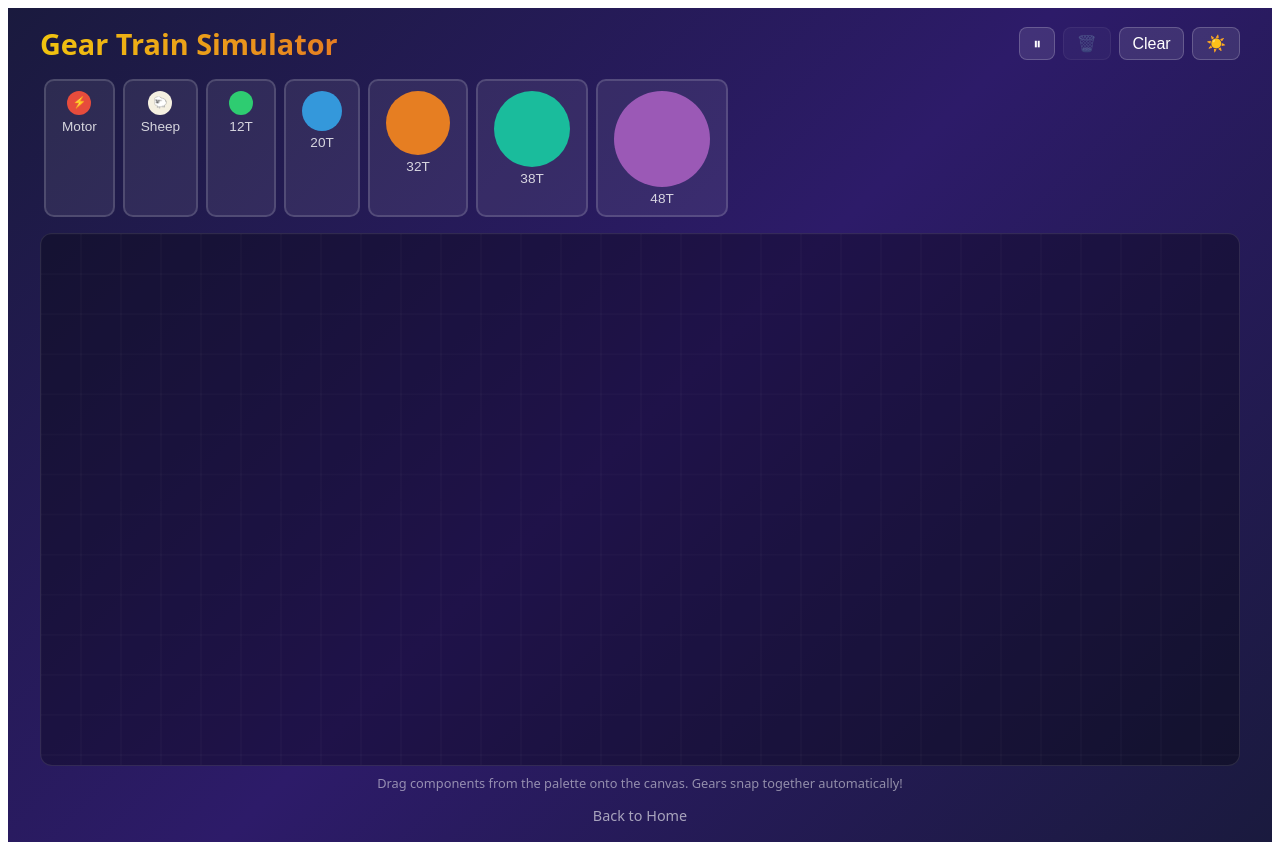
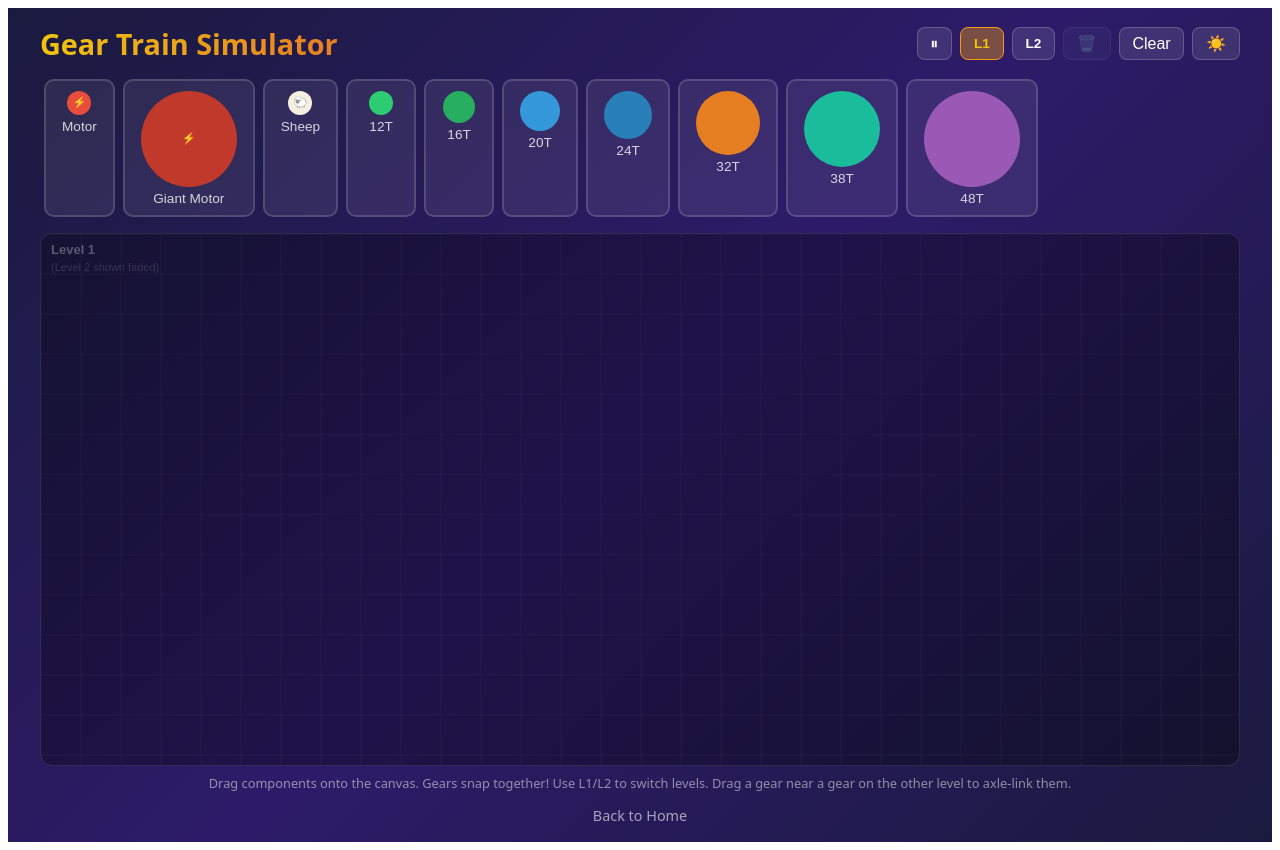
Before and after one commit to PaulHobbs/julian-hobbs, a SvelteKit app: page /gears in a window 1280 px wide. Built offline with nearby package versions, Linux system fonts and the light colour scheme.

Commit message:
gears: add levels and 16/24 tooth gears

```diff
--- a/src/routes/gears/+page.svelte
+++ b/src/routes/gears/+page.svelte
@@ -2,7 +2,7 @@
 	import { onMount } from 'svelte';
 
 	// --- Types ---
-	type GearType = 'motor' | 'gear' | 'sheep';
+	type GearType = 'motor' | 'gear' | 'sheep' | 'slow-motor';
 	type PaletteItem = { type: GearType; teeth: number; label: string; color: string };
 	type Gear = {
 		id: number;
@@ -16,17 +16,22 @@
 		color: string;
 		jammed: boolean;
 		label: string;
+		level: number; // 1 or 2
 	};
 
 	// --- Constants ---
 	const MODULE = 5;
 	const MOTOR_RPM = 60;
+	const SLOW_MOTOR_RPM = 15;
 	const SNAP_TOLERANCE = 15;
 	const PALETTE_ITEMS: PaletteItem[] = [
 		{ type: 'motor', teeth: 12, label: 'Motor', color: '#e74c3c' },
+		{ type: 'slow-motor', teeth: 48, label: 'Giant Motor', color: '#c0392b' },
 		{ type: 'sheep', teeth: 12, label: 'Sheep', color: '#f5f0e1' },
 		{ type: 'gear', teeth: 12, label: '12T', color: '#2ecc71' },
+		{ type: 'gear', teeth: 16, label: '16T', color: '#27ae60' },
 		{ type: 'gear', teeth: 20, label: '20T', color: '#3498db' },
+		{ type: 'gear', teeth: 24, label: '24T', color: '#2980b9' },
 		{ type: 'gear', teeth: 32, label: '32T', color: '#e67e22' },
 		{ type: 'gear', teeth: 38, label: '38T', color: '#1abc9c' },
 		{ type: 'gear', teeth: 48, label: '48T', color: '#9b59b6' },
@@ -36,6 +41,14 @@
 		return (teeth * MODULE) / 2;
 	}
 
+	function isMotorType(type: GearType): boolean {
+		return type === 'motor' || type === 'sheep' || type === 'slow-motor';
+	}
+
+	function getMotorRpm(type: GearType): number {
+		return type === 'slow-motor' ? SLOW_MOTOR_RPM : MOTOR_RPM;
+	}
+
 	// --- State ---
 	let canvasEl: HTMLCanvasElement | undefined = $state(undefined);
 	let gears: Gear[] = $state([]);
@@ -43,6 +56,7 @@
 	let selectedGearId: number | null = $state(null);
 	let playing = $state(true);
 	let darkMode = $state(true);
+	let activeLevel = $state(1);
 	let animFrameId = 0;
 	let lastTime = 0;
 
@@ -74,22 +88,28 @@
 	}
 
 	function areMeshed(g1: Gear, g2: Gear): boolean {
+		if (g1.level !== g2.level) return false;
 		const ideal = meshDistance(g1, g2);
 		const actual = actualDistance(g1, g2);
 		return Math.abs(actual - ideal) < 3;
 	}
 
-	function findMeshNeighbors(gear: Gear): Gear[] {
-		return gears.filter(g => g.id !== gear.id && areMeshed(g, gear));
+	/** Check if two gears share the same axle (same position, different levels) */
+	function areAxleConnected(g1: Gear, g2: Gear): boolean {
+		if (g1.level === g2.level) return false;
+		const dx = g1.x - g2.x;
+		const dy = g1.y - g2.y;
+		return Math.sqrt(dx * dx + dy * dy) < 3;
 	}
 
 	// --- Snap logic ---
-	function findSnapPosition(gear: { teeth: number }, x: number, y: number, excludeId: number): { x: number; y: number; snapTo: Gear } | null {
+	function findSnapPosition(gear: { teeth: number }, x: number, y: number, excludeId: number, level: number): { x: number; y: number; snapTo: Gear } | null {
 		let bestSnap: { x: number; y: number; snapTo: Gear } | null = null;
 		let bestDist = Infinity;
 
 		for (const other of gears) {
 			if (other.id === excludeId) continue;
+			if (other.level !== level) continue;
 			const ideal = pitchRadius(gear.teeth) + pitchRadius(other.teeth);
 			const dx = x - other.x;
 			const dy = y - other.y;
@@ -115,11 +135,31 @@
 		return bestSnap;
 	}
 
-	// Check if placing at (x,y) would overlap any existing gear (excluding excludeId)
-	function wouldOverlap(teeth: number, x: number, y: number, excludeId: number): boolean {
+	/** Find a gear on the OTHER level near (x,y) that we could axle-connect to */
+	function findAxleSnapTarget(x: number, y: number, excludeId: number, currentLevel: number): Gear | null {
+		const AXLE_SNAP_DIST = 25;
+		let best: Gear | null = null;
+		let bestDist = Infinity;
+		for (const other of gears) {
+			if (other.id === excludeId) continue;
+			if (other.level === currentLevel) continue;
+			const dx = x - other.x;
+			const dy = y - other.y;
+			const dist = Math.sqrt(dx * dx + dy * dy);
+			if (dist < AXLE_SNAP_DIST && dist < bestDist) {
+				bestDist = dist;
+				best = other;
+			}
+		}
+		return best;
+	}
+
+	// Check if placing at (x,y) would overlap any existing gear on same level (excluding excludeId)
+	function wouldOverlap(teeth: number, x: number, y: number, excludeId: number, level: number): boolean {
 		const r = pitchRadius(teeth);
 		for (const other of gears) {
 			if (other.id === excludeId) continue;
+			if (other.level !== level) continue;
 			const otherR = pitchRadius(other.teeth);
 			const dx = x - other.x;
 			const dy = y - other.y;
@@ -141,20 +181,23 @@
 			g.jammed = false;
 		}
 
-		// Build adjacency
-		const adj = new Map<number, number[]>();
+		// Build adjacency: meshing (same level, opposite dir) + axle (cross level, same dir)
+		const adj = new Map<number, { id: number; type: 'mesh' | 'axle' }[]>();
 		for (const g of gears) adj.set(g.id, []);
 		for (let i = 0; i < gears.length; i++) {
 			for (let j = i + 1; j < gears.length; j++) {
 				if (areMeshed(gears[i], gears[j])) {
-					adj.get(gears[i].id)!.push(gears[j].id);
-					adj.get(gears[j].id)!.push(gears[i].id);
+					adj.get(gears[i].id)!.push({ id: gears[j].id, type: 'mesh' });
+					adj.get(gears[j].id)!.push({ id: gears[i].id, type: 'mesh' });
+				} else if (areAxleConnected(gears[i], gears[j])) {
+					adj.get(gears[i].id)!.push({ id: gears[j].id, type: 'axle' });
+					adj.get(gears[j].id)!.push({ id: gears[i].id, type: 'axle' });
 				}
 			}
 		}
 
 		// Find motors
-		const motors = gears.filter(g => g.type === 'motor' || g.type === 'sheep');
+		const motors = gears.filter(g => isMotorType(g.type));
 
 		// BFS from each motor
 		const visited = new Set<number>();
@@ -163,7 +206,7 @@
 
 		for (const motor of motors) {
 			if (visited.has(motor.id)) continue;
-			motor.rpm = MOTOR_RPM;
+			motor.rpm = getMotorRpm(motor.type);
 			motor.direction = 1;
 
 			const queue: number[] = [motor.id];
@@ -173,15 +216,25 @@
 				const currentId = queue.shift()!;
 				const current = gearMap.get(currentId)!;
 
-				for (const neighborId of adj.get(currentId)!) {
-					const neighbor = gearMap.get(neighborId)!;
-					const expectedDir = -current.direction;
-					const expectedRpm = (current.rpm * current.teeth) / neighbor.teeth;
+				for (const link of adj.get(currentId)!) {
+					const neighbor = gearMap.get(link.id)!;
 
-					if (visited.has(neighborId)) {
+					let expectedDir: number;
+					let expectedRpm: number;
+
+					if (link.type === 'mesh') {
+						// Meshing: opposite direction, RPM scales by gear ratio
+						expectedDir = -current.direction;
+						expectedRpm = (current.rpm * current.teeth) / neighbor.teeth;
+					} else {
+						// Axle: same direction, same RPM (rigid connection)
+						expectedDir = current.direction;
+						expectedRpm = current.rpm;
+					}
+
+					if (visited.has(link.id)) {
 						// Check for jam: if already visited with different direction
 						if (neighbor.direction !== expectedDir) {
-							// Jam! Mark entire connected component
 							markJammed(motor.id, adj, gearMap);
 						}
 						continue;
@@ -189,14 +242,14 @@
 
 					neighbor.direction = expectedDir;
 					neighbor.rpm = expectedRpm;
-					visited.add(neighborId);
-					queue.push(neighborId);
+					visited.add(link.id);
+					queue.push(link.id);
 				}
 			}
 		}
 	}
 
-	function markJammed(startId: number, adj: Map<number, number[]>, gearMap: Map<number, Gear>): void {
+	function markJammed(startId: number, adj: Map<number, { id: number; type: string }[]>, gearMap: Map<number, Gear>): void {
 		const visited = new Set<number>();
 		const queue = [startId];
 		visited.add(startId);
@@ -206,28 +259,29 @@
 			gear.jammed = true;
 			gear.rpm = 0;
 			gear.direction = 0;
-			for (const nid of adj.get(id)!) {
-				if (!visited.has(nid)) {
-					visited.add(nid);
-					queue.push(nid);
+			for (const link of adj.get(id)!) {
+				if (!visited.has(link.id)) {
+					visited.add(link.id);
+					queue.push(link.id);
 				}
 			}
 		}
 	}
 
 	// --- Canvas drawing ---
-	function drawGear(ctx: CanvasRenderingContext2D, gear: Gear, isSelected: boolean): void {
+	function drawGear(ctx: CanvasRenderingContext2D, gear: Gear, isSelected: boolean, alpha: number = 1): void {
 		const pr = pitchRadius(gear.teeth);
 		const outerR = pr + MODULE * 0.8;
 		const innerR = pr - MODULE * 0.8;
 		const toothCount = gear.teeth;
 
 		ctx.save();
+		ctx.globalAlpha = alpha;
 		ctx.translate(gear.x, gear.y);
 		ctx.rotate(gear.angle);
 
 		// Glow effect for fast-spinning gears
-		if (Math.abs(gear.rpm) > 100 && !gear.jammed) {
+		if (Math.abs(gear.rpm) > 100 && !gear.jammed && alpha > 0.5) {
 			const glowIntensity = Math.min((Math.abs(gear.rpm) - 100) / 200, 1);
 			ctx.shadowColor = gear.color;
 			ctx.shadowBlur = 15 + glowIntensity * 20;
@@ -293,6 +347,17 @@
 			ctx.fillText('⚡', 0, 0);
 		}
 
+		// Slow motor indicator
+		if (gear.type === 'slow-motor' && !gear.jammed) {
+			ctx.fillStyle = '#fff';
+			ctx.font = `bold ${Math.max(pr * 0.25, 10)}px sans-serif`;
+			ctx.textAlign = 'center';
+			ctx.textBaseline = 'middle';
+			ctx.fillText('⚡', 0, -pr * 0.08);
+			ctx.font = `${Math.max(pr * 0.12, 7)}px sans-serif`;
+			ctx.fillText('SLOW', 0, pr * 0.12);
+		}
+
 		// Sheep indicator
 		if (gear.type === 'sheep' && !gear.jammed) {
 			ctx.fillStyle = '#333';
@@ -307,6 +372,7 @@
 		// Selection ring
 		if (isSelected) {
 			ctx.save();
+			ctx.globalAlpha = alpha;
 			ctx.translate(gear.x, gear.y);
 			ctx.beginPath();
 			ctx.arc(0, 0, outerR + 6, 0, Math.PI * 2);
@@ -319,8 +385,9 @@
 		}
 
 		// Direction arrow (when spinning)
-		if (gear.direction !== 0 && !gear.jammed && playing) {
+		if (gear.direction !== 0 && !gear.jammed && playing && alpha > 0.5) {
 			ctx.save();
+			ctx.globalAlpha = alpha;
 			ctx.translate(gear.x, gear.y);
 			const arrowR = outerR + 12;
 			const arrowAngle = gear.angle + (gear.direction > 0 ? 0 : Math.PI);
@@ -378,14 +445,20 @@
 			ctx.stroke();
 		}
 
-		// Draw mesh connections
-		for (let i = 0; i < gears.length; i++) {
-			for (let j = i + 1; j < gears.length; j++) {
-				if (areMeshed(gears[i], gears[j])) {
+		const inactiveLevel = activeLevel === 1 ? 2 : 1;
+		const inactiveGears = gears.filter(g => g.level === inactiveLevel);
+		const activeGears = gears.filter(g => g.level === activeLevel);
+
+		// Draw inactive level mesh connections (desaturated)
+		ctx.save();
+		ctx.filter = 'saturate(0.2)';
+		for (let i = 0; i < inactiveGears.length; i++) {
+			for (let j = i + 1; j < inactiveGears.length; j++) {
+				if (areMeshed(inactiveGears[i], inactiveGears[j])) {
 					ctx.beginPath();
-					ctx.moveTo(gears[i].x, gears[i].y);
-					ctx.lineTo(gears[j].x, gears[j].y);
-					ctx.strokeStyle = gears[i].jammed ? 'rgba(255,0,0,0.3)' : darkMode ? 'rgba(255,255,255,0.15)' : 'rgba(0,0,0,0.12)';
+					ctx.moveTo(inactiveGears[i].x, inactiveGears[i].y);
+					ctx.lineTo(inactiveGears[j].x, inactiveGears[j].y);
+					ctx.strokeStyle = inactiveGears[i].jammed ? 'rgba(255,0,0,0.1)' : darkMode ? 'rgba(255,255,255,0.06)' : 'rgba(0,0,0,0.04)';
 					ctx.lineWidth = 2;
 					ctx.setLineDash([4, 4]);
 					ctx.stroke();
@@ -394,8 +467,53 @@
 			}
 		}
 
-		// Draw gears
-		for (const gear of gears) {
+		// Draw inactive level gears (desaturated + transparent)
+		for (const gear of inactiveGears) {
+			drawGear(ctx, gear, false, 0.25);
+		}
+		ctx.restore();
+
+		// Draw axle connection indicators (between levels)
+		for (const ag of activeGears) {
+			for (const ig of inactiveGears) {
+				if (areAxleConnected(ag, ig)) {
+					ctx.save();
+					ctx.beginPath();
+					const r = Math.max(pitchRadius(ag.teeth), pitchRadius(ig.teeth)) * 0.15;
+					ctx.arc(ag.x, ag.y, r + 4, 0, Math.PI * 2);
+					ctx.strokeStyle = '#f39c12';
+					ctx.lineWidth = 2;
+					ctx.setLineDash([3, 3]);
+					ctx.stroke();
+					ctx.setLineDash([]);
+					// Draw a small "axle" indicator
+					ctx.beginPath();
+					ctx.arc(ag.x, ag.y, 3, 0, Math.PI * 2);
+					ctx.fillStyle = '#f39c12';
+					ctx.fill();
+					ctx.restore();
+				}
+			}
+		}
+
+		// Draw active level mesh connections
+		for (let i = 0; i < activeGears.length; i++) {
+			for (let j = i + 1; j < activeGears.length; j++) {
+				if (areMeshed(activeGears[i], activeGears[j])) {
+					ctx.beginPath();
+					ctx.moveTo(activeGears[i].x, activeGears[i].y);
+					ctx.lineTo(activeGears[j].x, activeGears[j].y);
+					ctx.strokeStyle = activeGears[i].jammed ? 'rgba(255,0,0,0.3)' : darkMode ? 'rgba(255,255,255,0.15)' : 'rgba(0,0,0,0.12)';
+					ctx.lineWidth = 2;
+					ctx.setLineDash([4, 4]);
+					ctx.stroke();
+					ctx.setLineDash([]);
+				}
+			}
+		}
+
+		// Draw active level gears
+		for (const gear of activeGears) {
 			drawGear(ctx, gear, gear.id === selectedGearId);
 		}
 
@@ -409,8 +527,14 @@
 			let px = dragX;
 			let py = dragY;
 
-			const snap = findSnapPosition({ teeth }, px, py, excludeId);
-			if (snap) {
+			// Check for axle snap to other level first
+			const axleTarget = findAxleSnapTarget(px, py, excludeId, activeLevel);
+
+			const snap = findSnapPosition({ teeth }, px, py, excludeId, activeLevel);
+			if (axleTarget) {
+				px = axleTarget.x;
+				py = axleTarget.y;
+			} else if (snap) {
 				px = snap.x;
 				py = snap.y;
 			}
@@ -418,7 +542,8 @@
 			const previewGear: Gear = {
 				id: -1, type, teeth, x: px, y: py,
 				angle: 0, rpm: 0, direction: 0,
-				color, jammed: false, label: ''
+				color, jammed: false, label: '',
+				level: activeLevel,
 			};
 
 			ctx.globalAlpha = 0.5;
@@ -426,7 +551,7 @@
 			ctx.globalAlpha = 1;
 
 			// Snap indicator
-			if (snap) {
+			if (snap && !axleTarget) {
 				ctx.beginPath();
 				ctx.arc(px, py, pitchRadius(teeth) + MODULE + 4, 0, Math.PI * 2);
 				ctx.strokeStyle = '#f1c40f';
@@ -435,7 +560,36 @@
 				ctx.stroke();
 				ctx.setLineDash([]);
 			}
+
+			// Axle snap indicator
+			if (axleTarget) {
+				ctx.beginPath();
+				ctx.arc(px, py, pitchRadius(teeth) + MODULE + 4, 0, Math.PI * 2);
+				ctx.strokeStyle = '#f39c12';
+				ctx.lineWidth = 3;
+				ctx.setLineDash([6, 3]);
+				ctx.stroke();
+				ctx.setLineDash([]);
+				// Label
+				ctx.fillStyle = '#f39c12';
+				ctx.font = 'bold 12px sans-serif';
+				ctx.textAlign = 'center';
+				ctx.textBaseline = 'bottom';
+				ctx.fillText('AXLE LINK', px, py - pitchRadius(teeth) - MODULE - 10);
+			}
 		}
+
+		// Level indicator on canvas
+		ctx.save();
+		ctx.fillStyle = darkMode ? 'rgba(255,255,255,0.3)' : 'rgba(0,0,0,0.2)';
+		ctx.font = 'bold 13px sans-serif';
+		ctx.textAlign = 'left';
+		ctx.textBaseline = 'top';
+		ctx.fillText(`Level ${activeLevel}`, 10, 10);
+		ctx.fillStyle = darkMode ? 'rgba(255,255,255,0.15)' : 'rgba(0,0,0,0.1)';
+		ctx.font = '11px sans-serif';
+		ctx.fillText(`(Level ${inactiveLevel} shown faded)`, 10, 28);
+		ctx.restore();
 	}
 
 	// --- Animation loop ---
@@ -468,9 +622,10 @@
 	}
 
 	function findGearAt(x: number, y: number): Gear | null {
-		// Check in reverse so topmost gear is found first
+		// Only find gears on the active level
 		for (let i = gears.length - 1; i >= 0; i--) {
 			const g = gears[i];
+			if (g.level !== activeLevel) continue;
 			const outerR = pitchRadius(g.teeth) + MODULE;
 			const dx = x - g.x;
 			const dy = y - g.y;
@@ -521,12 +676,19 @@
 			// Move existing gear
 			let newX = dragX;
 			let newY = dragY;
-			const snap = findSnapPosition({ teeth: dragGear.teeth }, newX, newY, dragGear.id);
-			if (snap) {
+
+			// Check axle snap
+			const axleTarget = findAxleSnapTarget(newX, newY, dragGear.id, activeLevel);
+
+			const snap = findSnapPosition({ teeth: dragGear.teeth }, newX, newY, dragGear.id, activeLevel);
+			if (axleTarget) {
+				newX = axleTarget.x;
+				newY = axleTarget.y;
+			} else if (snap) {
 				newX = snap.x;
 				newY = snap.y;
 			}
-			if (!wouldOverlap(dragGear.teeth, newX, newY, dragGear.id)) {
+			if (!wouldOverlap(dragGear.teeth, newX, newY, dragGear.id, activeLevel)) {
 				dragGear.x = newX;
 				dragGear.y = newY;
 			}
@@ -535,15 +697,22 @@
 			// Place new gear from palette
 			let newX = dragX;
 			let newY = dragY;
-			const snap = findSnapPosition({ teeth: dragFromPalette.teeth }, newX, newY, -1);
-			if (snap) {
+
+			// Check axle snap
+			const axleTarget = findAxleSnapTarget(newX, newY, -1, activeLevel);
+
+			const snap = findSnapPosition({ teeth: dragFromPalette.teeth }, newX, newY, -1, activeLevel);
+			if (axleTarget) {
+				newX = axleTarget.x;
+				newY = axleTarget.y;
+			} else if (snap) {
 				newX = snap.x;
 				newY = snap.y;
 			}
 			// Only place if within canvas bounds
 			const pr = pitchRadius(dragFromPalette.teeth);
 			if (newX > pr && newX < canvasWidth - pr && newY > pr && newY < canvasHeight - pr) {
-				if (!wouldOverlap(dragFromPalette.teeth, newX, newY, -1)) {
+				if (!wouldOverlap(dragFromPalette.teeth, newX, newY, -1, activeLevel)) {
 					const newGear: Gear = {
 						id: nextId++,
 						type: dragFromPalette.type,
@@ -556,6 +725,7 @@
 						color: dragFromPalette.color,
 						jammed: false,
 						label: dragFromPalette.label,
+						level: activeLevel,
 					};
 					gears = [...gears, newGear];
 					selectedGearId = newGear.id;
@@ -629,6 +799,11 @@
 		playing = !playing;
 	}
 
+	function switchLevel(): void {
+		activeLevel = activeLevel === 1 ? 2 : 1;
+		selectedGearId = null;
+	}
+
 	// --- Resize ---
 	function updateCanvasSize(): void {
 		if (!containerEl) return;
@@ -681,6 +856,12 @@
 			<button class="ctrl-btn" onclick={togglePlay} title={playing ? 'Pause' : 'Play'}>
 				{playing ? '⏸' : '▶️'}
 			</button>
+			<button class="ctrl-btn level-btn" class:level-active={activeLevel === 1} onclick={() => { activeLevel = 1; selectedGearId = null; }} title="Switch to Level 1">
+				L1
+			</button>
+			<button class="ctrl-btn level-btn" class:level-active={activeLevel === 2} onclick={() => { activeLevel = 2; selectedGearId = null; }} title="Switch to Level 2">
+				L2
+			</button>
 			<button class="ctrl-btn" onclick={deleteSelected} disabled={selectedGearId === null} title="Delete selected">
 				🗑️
 			</button>
@@ -701,7 +882,7 @@
 				onpointerdown={(e) => handlePalettePointerDown(e, item)}
 			>
 				<div class="palette-preview" style:background-color={item.color} style:width="{Math.max(pitchRadius(item.teeth) * 0.8, 16)}px" style:height="{Math.max(pitchRadius(item.teeth) * 0.8, 16)}px">
-					{#if item.type === 'motor'}⚡{:else if item.type === 'sheep'}🐑{/if}
+					{#if item.type === 'motor'}⚡{:else if item.type === 'slow-motor'}⚡{:else if item.type === 'sheep'}🐑{/if}
 				</div>
 				<span class="palette-label">{item.label}</span>
 			</button>
@@ -721,10 +902,24 @@
 
 	{#if selectedGear}
 		<div class="info-panel">
-			<div class="info-title">{selectedGear.type === 'motor' ? 'Motor' : selectedGear.type === 'sheep' ? 'Sheep Motor 🐑' : `Gear (${selectedGear.teeth}T)`}</div>
+			<div class="info-title">
+				{#if selectedGear.type === 'motor'}
+					Motor
+				{:else if selectedGear.type === 'slow-motor'}
+					Giant Motor ⚡
+				{:else if selectedGear.type === 'sheep'}
+					Sheep Motor 🐑
+				{:else}
+					Gear ({selectedGear.teeth}T)
+				{/if}
+			</div>
 			<div class="info-row">
 				<span class="info-label">Teeth:</span>
 				<span class="info-value">{selectedGear.teeth}</span>
+			</div>
+			<div class="info-row">
+				<span class="info-label">Level:</span>
+				<span class="info-value">{selectedGear.level}</span>
 			</div>
 			<div class="info-row">
 				<span class="info-label">RPM:</span>
@@ -744,17 +939,23 @@
 					{/if}
 				</span>
 			</div>
-			{#if selectedGear.type === 'gear' && selectedGear.rpm > 0}
+			{#if !isMotorType(selectedGear.type) && selectedGear.rpm > 0}
 				<div class="info-row">
 					<span class="info-label">Ratio:</span>
 					<span class="info-value">{(selectedGear.rpm / MOTOR_RPM).toFixed(2)}x</span>
+				</div>
+			{/if}
+			{#if gears.some(g => g.id !== selectedGear!.id && areAxleConnected(g, selectedGear!))}
+				<div class="info-row axle-info">
+					<span class="info-label">Axle:</span>
+					<span class="info-value">Linked to L{selectedGear.level === 1 ? 2 : 1}</span>
 				</div>
 			{/if}
 		</div>
 	{/if}
 
 	<div class="instructions">
-		Drag components from the palette onto the canvas. Gears snap together automatically!
+		Drag components onto the canvas. Gears snap together! Use L1/L2 to switch levels. Drag a gear near a gear on the other level to axle-link them.
 	</div>
 
 	<div class="back-link">
@@ -817,6 +1018,19 @@
 	.ctrl-btn:disabled {
 		opacity: 0.3;
 		cursor: default;
+	}
+
+	.level-btn {
+		font-weight: 700;
+		font-size: 0.85rem;
+		min-width: 40px;
+		text-align: center;
+	}
+
+	.level-active {
+		background: rgba(243, 156, 18, 0.4);
+		border-color: #f39c12;
+		color: #f1c40f;
 	}
 
 	.palette {
@@ -916,6 +1130,10 @@
 		font-weight: 600;
 	}
 
+	.axle-info .info-value {
+		color: #f39c12;
+	}
+
 	.instructions {
 		text-align: center;
 		font-size: 0.8rem;
@@ -961,6 +1179,12 @@
 
 	.light .ctrl-btn:hover:not(:disabled) {
 		background: rgba(0,0,0,0.1);
+	}
+
+	.light .level-active {
+		background: rgba(243, 156, 18, 0.2);
+		border-color: #e67e22;
+		color: #e67e22;
 	}
 
 	.light .palette-item {
```
Also changed, not shown: .claude/settings.local.json, 19 other files (tests, documents, lock files or other folders).
